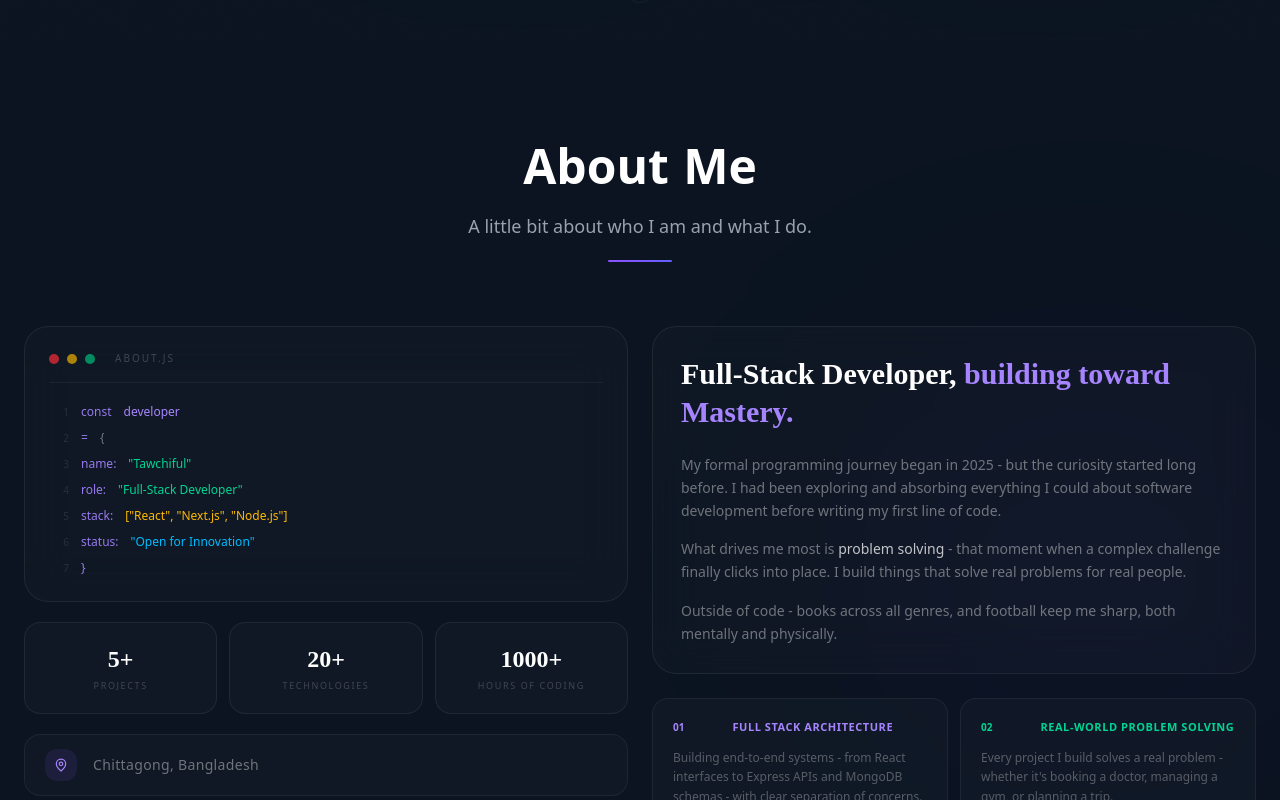
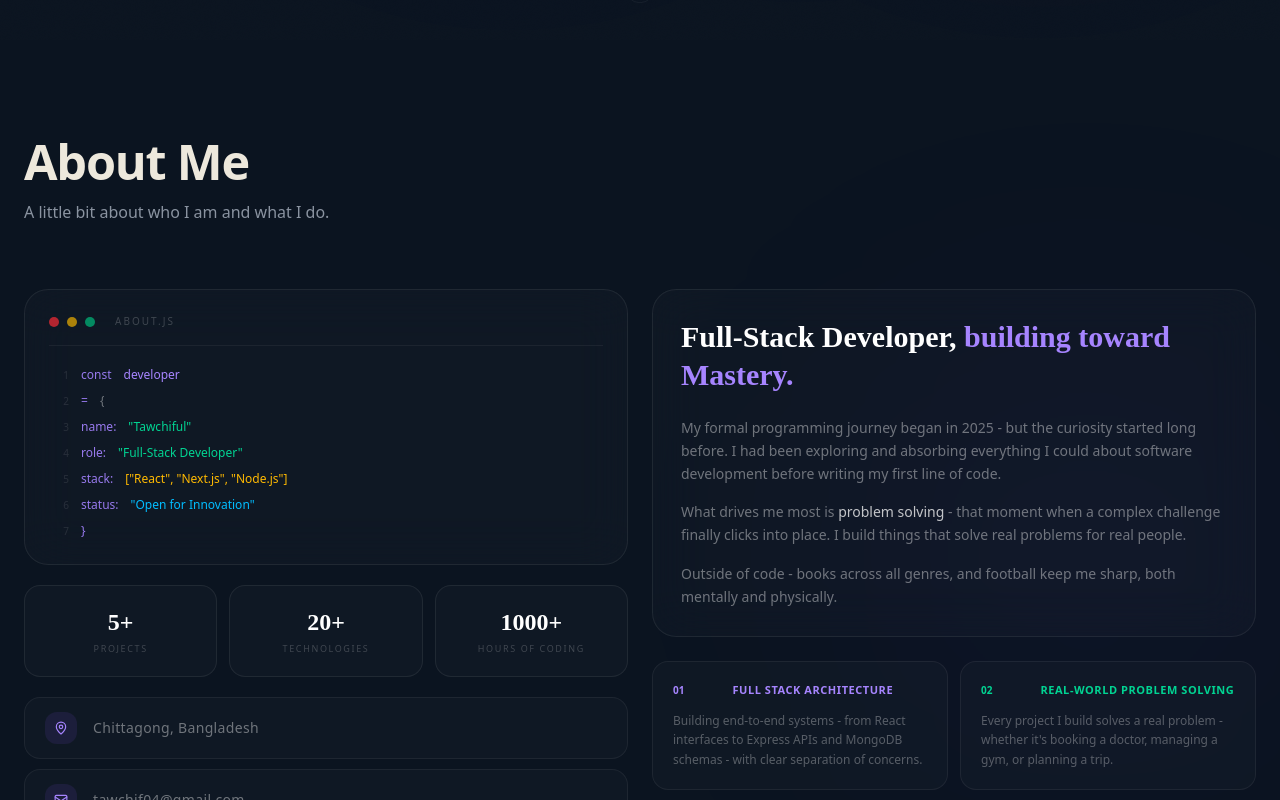
Before and after one commit to tawchifulislam/portfolio, a Next.js app: page / in a window 1280 px wide. Shown: the part 760-1560 px from the top of the page. Built offline with nearby package versions, Linux system fonts and the light colour scheme.

Commit message:
refactor: simplify SectionTitle and remove WordReveal

```diff
--- a/src/components/ui/SectionTitle.jsx
+++ b/src/components/ui/SectionTitle.jsx
@@ -2,85 +2,30 @@
 
 import { motion } from 'framer-motion';
 
-function WordReveal({ text, className }) {
-  const words = text.split(' ');
-
-  const container = {
-    hidden: {},
-    visible: {
-      transition: {
-        staggerChildren: 0.1,
-        delayChildren: 0.05,
-      },
-    },
-  };
-
-  const wordVariant = {
-    hidden: {
-      y: '110%',
-      opacity: 0,
-      rotateX: -20,
-    },
-    visible: {
-      y: '0%',
-      opacity: 1,
-      rotateX: 0,
-      transition: {
-        duration: 0.65,
-        ease: [0.22, 1, 0.36, 1],
-      },
-    },
-  };
-
+export default function SectionTitle({ title, subtitle }) {
   return (
-    <motion.h2
-      variants={container}
-      initial="hidden"
-      whileInView="visible"
-      viewport={{ once: true }}
-      className={className}
-    >
-      {words.map((word, i) => (
-        <span
-          key={i}
-          className="inline-block overflow-hidden align-bottom mr-[0.3em] last:mr-0"
-        >
-          <motion.span variants={wordVariant} className="inline-block">
-            {word}
-          </motion.span>
-        </span>
-      ))}
-    </motion.h2>
-  );
-}
-
-export default function SectionTitle({ title = '', subtitle = '' }) {
-  return (
-    <div className="text-center mb-16">
-      <WordReveal
-        text={title}
-        className="text-4xl md:text-5xl font-bold text-white mb-4 leading-tight"
-      />
+    <div className="mb-14">
+      <motion.h2
+        initial={{ opacity: 0, y: 20 }}
+        whileInView={{ opacity: 1, y: 0 }}
+        viewport={{ once: true }}
+        transition={{ duration: 0.6, ease: [0.22, 1, 0.36, 1] }}
+        className="font-display text-h1 font-semibold text-paper leading-[1.05] tracking-tight"
+      >
+        {title}
+      </motion.h2>
 
       {subtitle && (
         <motion.p
           initial={{ opacity: 0, y: 16 }}
           whileInView={{ opacity: 1, y: 0 }}
           viewport={{ once: true }}
-          transition={{ duration: 0.6, ease: 'easeOut', delay: 0.3 }}
-          className="text-gray-400 text-lg max-w-xl mx-auto px-4"
+          transition={{ duration: 0.6, ease: [0.22, 1, 0.36, 1], delay: 0.1 }}
+          className="measure mt-3 text-sm sm:text-base text-muted leading-relaxed"
         >
           {subtitle}
         </motion.p>
       )}
-
-      <motion.div
-        initial={{ scaleX: 0, opacity: 0 }}
-        whileInView={{ scaleX: 1, opacity: 1 }}
-        viewport={{ once: true }}
-        transition={{ duration: 0.6, ease: [0.22, 1, 0.36, 1], delay: 0.4 }}
-        className="mt-5 mx-auto w-16 h-0.5 rounded-full bg-linear-to-r from-violet-500 to-indigo-500 origin-left"
-      />
     </div>
   );
 }
```
